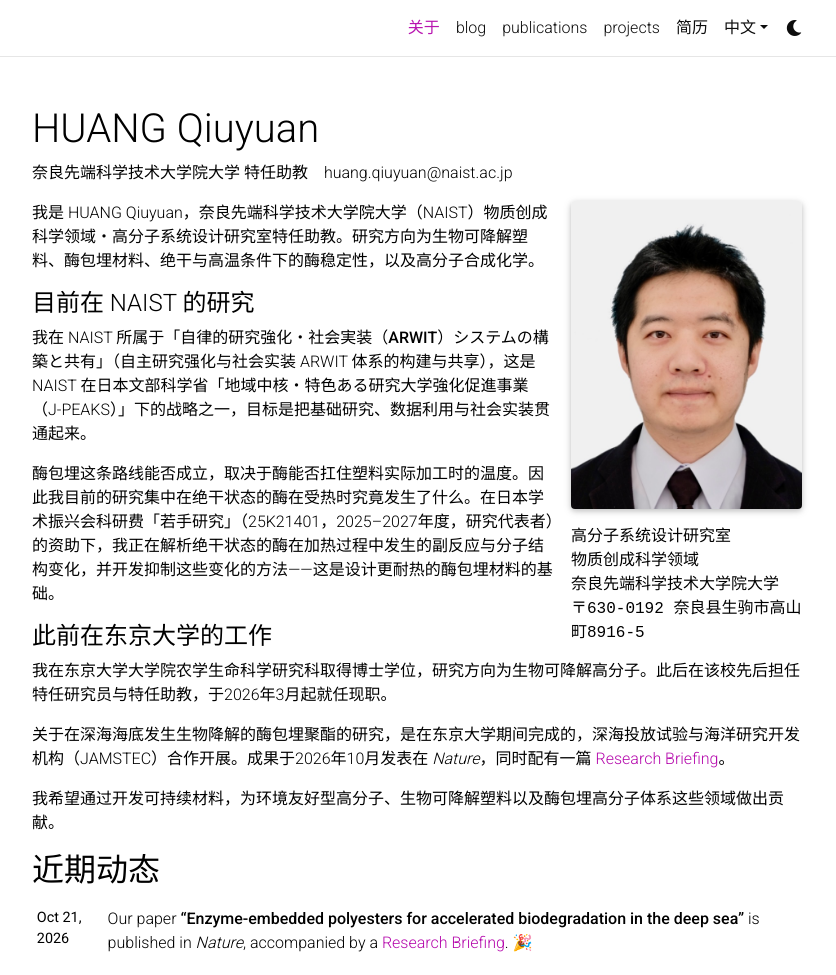
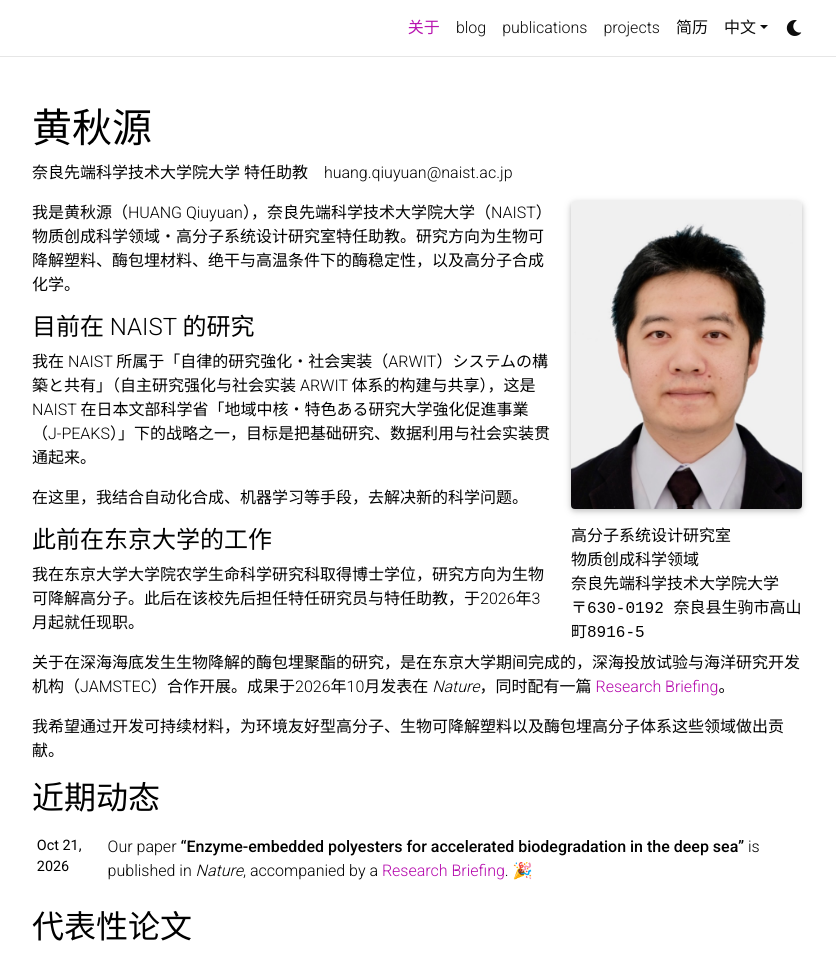
Before and after one commit to huangqiukk/huangqiukk.github.io, a Jekyll site: the page built from _pages/about_zh.md, in a window 1280 px wide and 1336 px high, cut to the strip 0-975 px from the top of the window. Shown: the whole strip, without its empty margins (223-1059 px from the left). Built offline with Jekyll 4.4.1, drawn with Linux system fonts in a browser that asks for light colours; full-size pictures stand in for the smaller copies a plugin makes; emoji names are drawn with the system emoji font; comment, search, counter and statistics services are not loaded; a style sheet for code colours, icons or effects is not loaded.

Commit message:
Update author name and text in about_zh.md
Updated the author's name from 'HUANG Qiuyuan' to '黄秋源' and made minor adjustments to the text for consistency in Chinese characters.

```diff
--- a/_pages/about_zh.md
+++ b/_pages/about_zh.md
@@ -3,7 +3,7 @@ layout: about
 title: 关于
 permalink: /zh/
 lang: zh
-display_title: HUANG Qiuyuan
+display_title: 黄秋源
 subtitle: 奈良先端科学技术大学院大学 特任助教　huang.qiuyuan@naist.ac.jp
 news_title: 近期动态
 selected_papers_title: 代表性论文
@@ -25,13 +25,13 @@ selected_papers: true
 social: true
 ---
 
-我是 HUANG Qiuyuan，奈良先端科学技术大学院大学（NAIST）物质创成科学领域・高分子系统设计研究室特任助教。研究方向为生物可降解塑料、酶包埋材料、绝干与高温条件下的酶稳定性，以及高分子合成化学。
+我是黄秋源（HUANG Qiuyuan），奈良先端科学技术大学院大学（NAIST）物质创成科学领域・高分子系统设计研究室特任助教。研究方向为生物可降解塑料、酶包埋材料、绝干与高温条件下的酶稳定性，以及高分子合成化学。
 
 #### 目前在 NAIST 的研究
 
-我在 NAIST 所属于**「自律的研究強化・社会実装（ARWIT）システムの構築と共有」**（自主研究强化与社会实装 ARWIT 体系的构建与共享），这是 NAIST 在日本文部科学省「地域中核・特色ある研究大学強化促進事業（J-PEAKS）」下的战略之一，目标是把基础研究、数据利用与社会实装贯通起来。
+我在 NAIST 所属于「自律的研究強化・社会実装（ARWIT）システムの構築と共有」（自主研究强化与社会实装 ARWIT 体系的构建与共享），这是 NAIST 在日本文部科学省「地域中核・特色ある研究大学強化促進事業（J-PEAKS）」下的战略之一，目标是把基础研究、数据利用与社会实装贯通起来。
 
-酶包埋这条路线能否成立，取决于酶能否扛住塑料实际加工时的温度。因此我目前的研究集中在**绝干状态**的酶在受热时究竟发生了什么。在日本学术振兴会科研费「若手研究」（25K21401，2025–2027年度，研究代表者）的资助下，我正在解析绝干状态的酶在加热过程中发生的副反应与分子结构变化，并开发抑制这些变化的方法——这是设计更耐热的酶包埋材料的基础。
+在这里，我结合自动化合成、机器学习等手段，去解决新的科学问题。
 
 #### 此前在东京大学的工作
 
```
